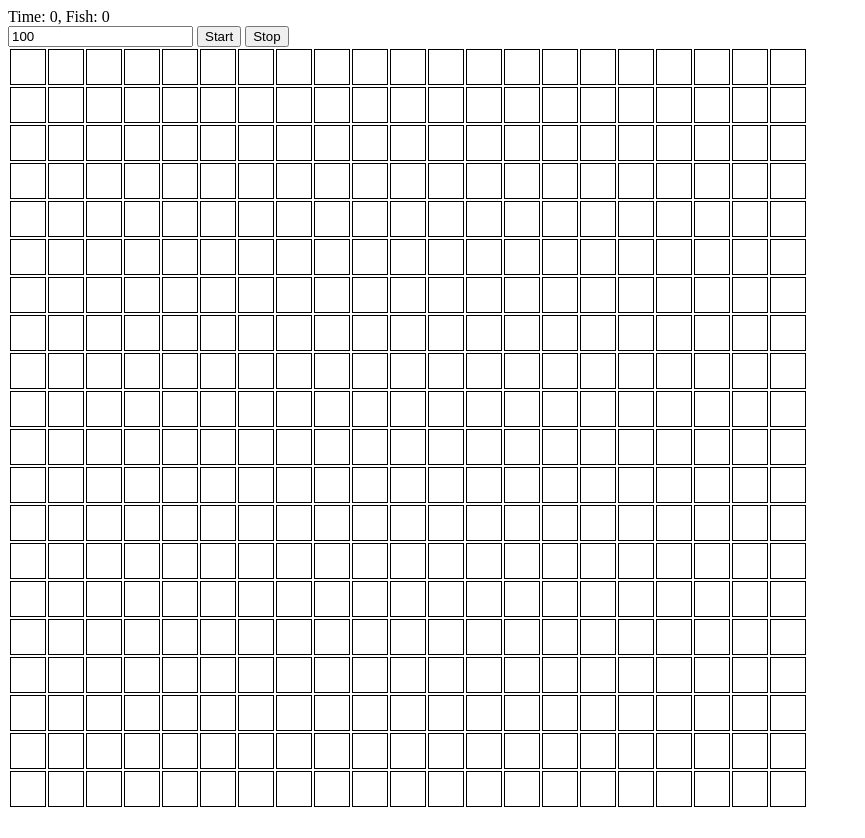
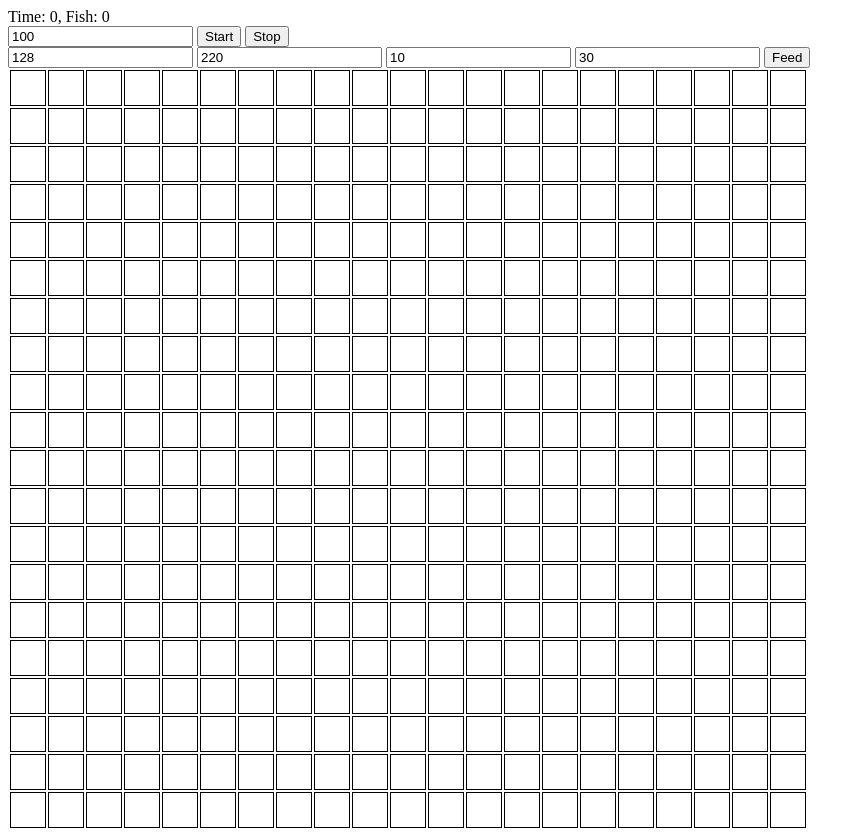
Before and after one commit to negito6/top-feeder, a website with bundled scripts: page src/html/index.html in a window 1280 px wide. Shown: the whole page, without its empty margins (0-865 px from the left). Before the commit the page ends 817 px from the top, so only its background shows below. Built offline with nearby package versions, Linux system fonts and the light colour scheme.

Commit message:
feed controller

```diff
--- a/src/html/index.html
+++ b/src/html/index.html
@@ -11,6 +11,12 @@
         <input type="text" id="interval" value="100">
         <button id="start" onclick="submitStart()">Start</button>
         <button id="stop" onclick="submitStop()">Stop</button>
+        <br>
+        <input type="text" id="amount" value="128">
+        <input type="text" id="duration" value="220">
+        <input type="text" id="run" value="10">
+        <input type="text" id="pause" value="30">
+        <button id="feed" onclick="submitFeed()">Feed</button>
     </div>
 
 </body>
--- a/src/html/js/ts/main.ts
+++ b/src/html/js/ts/main.ts
@@ -336,6 +336,10 @@ class World {
     });
   }
 
+  clearFeedQueue() {
+    this.feedQueue = [];
+  }
+
   addFeedQueue(feed: Feed) {
     this.feedQueue.push(feed);
   }
@@ -395,6 +399,8 @@ class Feeder {
   }
 
   feed(amount: number, duration: number, run: number, pause: number) {
+    this.world.clearFeedQueue();
+
     let running = true;
     let interval = 0;
     for (let i = 0; i < duration; i++) {
@@ -421,7 +427,6 @@ const world = new World(10, 20);
 world.addFish();
 world.render();
 const feeder = new Feeder(world);
-feeder.feed(192, 1024, 16, 192);
 
 function submitStart() {
   const inputInterval = document.getElementById("interval") as HTMLInputElement;
@@ -439,3 +444,27 @@ function submitStart() {
 function submitStop() {
   world.stop();
 }
+function submitFeed() {
+  let params : { [key: string]: number; } = {};
+  const keys = ["amount", "duration", "run", "pause"];
+  for (let i = 0, l = keys.length; i < l; i++) {
+    const input = document.getElementById(keys[i]) as HTMLInputElement;
+    if (input) {
+      const value = input.value;
+      if (parseInt(value) > 0) {
+        params[keys[i]] = parseInt(value);
+      } else {
+        alert("Please set a numerical value");
+        return;
+      }
+    } else {
+      alert("try again");
+    }
+  }
+  const maxAmount = 256;
+  if (params.amount > maxAmount) {
+    alert("Amount is less than " + maxAmount);
+    return;
+  }
+  feeder.feed(params.amount, params.duration, params.run, params.pause);
+}
```
